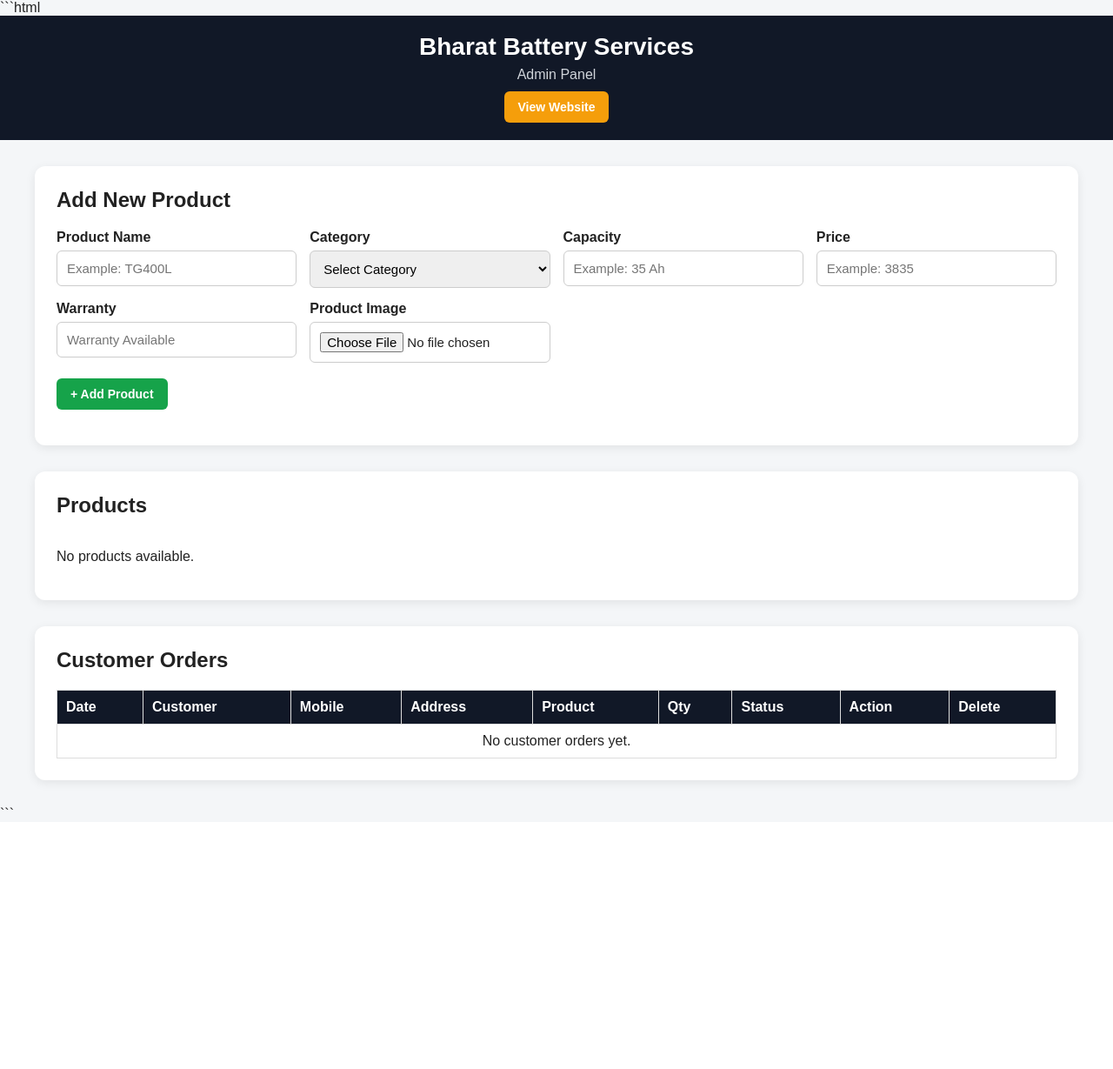
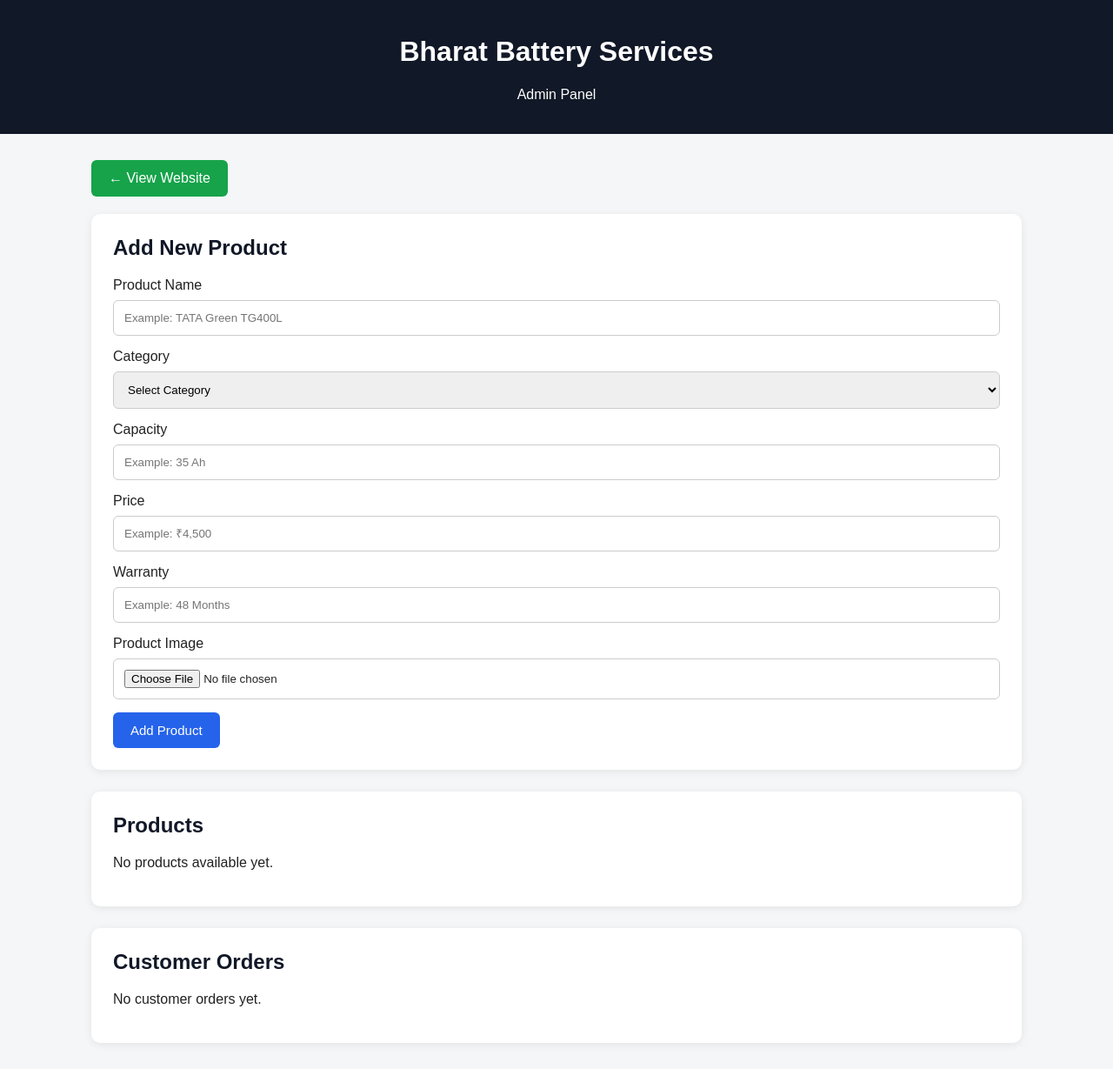
Before and after one commit to 7002694576/Bharat-Battery-Services, a Flask app: template templates/admin.html in a window 1280 px wide. Shown: the whole page at 87% size. Before the commit the page ends 931 px from the top, so only its background shows below. Run offline with Flask 3, Linux system fonts and the light colour scheme; the template is opened without the code that fills it, so the values that code supplies are empty.

Commit message:
admin.html

````diff
--- a/templates/admin.html
+++ b/templates/admin.html
@@ -1,7 +1,5 @@
-```html
 <!DOCTYPE html>
 <html lang="en">
-
 <head>
     <meta charset="UTF-8">
     <meta name="viewport" content="width=device-width, initial-scale=1.0">
@@ -9,7 +7,6 @@
     <title>Admin - Bharat Battery Services</title>
 
     <style>
-
         * {
             box-sizing: border-box;
         }
@@ -21,145 +18,124 @@
             color: #222;
         }
 
-        header {
+        .header {
             background: #111827;
             color: white;
             padding: 20px;
             text-align: center;
         }
 
-        header h1 {
-            margin: 0;
-            font-size: 28px;
+        .container {
+            max-width: 1100px;
+            margin: 30px auto;
+            padding: 0 15px;
         }
 
-        header p {
-            margin: 7px 0 0;
-            color: #d1d5db;
+        .card {
+            background: white;
+            padding: 25px;
+            margin-bottom: 25px;
+            border-radius: 10px;
+            box-shadow: 0 2px 10px rgba(0,0,0,0.08);
         }
 
-        .container {
-            width: 95%;
-            max-width: 1200px;
-            margin: 30px auto;
-        }
-
-        .section {
-            background: white;
-            padding: 25px;
-            margin-bottom: 30px;
-            border-radius: 12px;
-            box-shadow: 0 3px 12px rgba(0,0,0,0.08);
-        }
-
-        .section h2 {
+        h2 {
             margin-top: 0;
-            margin-bottom: 20px;
-        }
-
-        .form-grid {
-            display: grid;
-            grid-template-columns: repeat(auto-fit, minmax(220px, 1fr));
-            gap: 15px;
-        }
-
-        label {
-            display: block;
-            font-weight: bold;
-            margin-bottom: 6px;
+            color: #111827;
         }
 
         input,
         select {
             width: 100%;
-            padding: 11px;
+            padding: 12px;
+            margin: 8px 0 15px;
             border: 1px solid #ccc;
             border-radius: 6px;
+        }
+
+        button {
+            background: #2563eb;
+            color: white;
+            border: none;
+            padding: 12px 20px;
+            border-radius: 6px;
+            cursor: pointer;
             font-size: 15px;
         }
 
-        .full {
-            grid-column: 1 / -1;
+        button:hover {
+            background: #1d4ed8;
         }
 
-        button,
-        .btn {
-            display: inline-block;
-            border: none;
-            border-radius: 6px;
-            padding: 10px 16px;
-            font-size: 14px;
-            font-weight: bold;
-            cursor: pointer;
-            text-decoration: none;
-        }
-
-        .add-btn {
-            background: #16a34a;
-            color: white;
-            margin-top: 18px;
-        }
-
-        .edit-btn {
-            background: #2563eb;
-            color: white;
-        }
-
-        .delete-btn {
-            background: #dc2626;
-            color: white;
-        }
-
-        .home-btn {
-            background: #f59e0b;
-            color: white;
-            margin-top: 10px;
-        }
-
-        .products {
+        .product-grid {
             display: grid;
-            grid-template-columns: repeat(auto-fit, minmax(230px, 1fr));
+            grid-template-columns: repeat(auto-fit, minmax(220px, 1fr));
             gap: 20px;
         }
 
         .product {
             border: 1px solid #ddd;
-            border-radius: 10px;
+            border-radius: 8px;
             padding: 15px;
-            text-align: center;
+            background: #fff;
         }
 
         .product img {
             width: 100%;
-            height: 160px;
+            height: 180px;
             object-fit: contain;
+            border-radius: 6px;
+            background: #f8f8f8;
         }
 
         .product h3 {
-            margin: 10px 0;
+            margin-bottom: 8px;
         }
 
         .product p {
             margin: 6px 0;
-            color: #555;
         }
 
         .actions {
             margin-top: 15px;
             display: flex;
-            justify-content: center;
-            gap: 8px;
-            flex-wrap: wrap;
+            gap: 10px;
         }
 
-        .orders-wrapper {
-            overflow-x: auto;
+        .edit {
+            background: #f59e0b;
+        }
+
+        .edit:hover {
+            background: #d97706;
+        }
+
+        .delete {
+            background: #dc2626;
+        }
+
+        .delete:hover {
+            background: #b91c1c;
+        }
+
+        .website-btn {
+            display: inline-block;
+            background: #16a34a;
+            color: white;
+            text-decoration: none;
+            padding: 12px 20px;
+            border-radius: 6px;
+            margin-bottom: 20px;
+        }
+
+        .website-btn:hover {
+            background: #15803d;
         }
 
         table {
             width: 100%;
             border-collapse: collapse;
-            min-width: 800px;
+            margin-top: 15px;
         }
 
         th,
@@ -170,113 +146,65 @@
         }
 
         th {
-            background: #111827;
-            color: white;
-        }
-
-        tr:nth-child(even) {
-            background: #f9fafb;
+            background: #f3f4f6;
         }
 
         .status-form {
             display: flex;
-            gap: 7px;
-            align-items: center;
+            gap: 5px;
         }
 
         .status-form select {
-            min-width: 130px;
+            margin: 0;
         }
 
-        .update-btn {
-            background: #2563eb;
-            color: white;
+        @media (max-width: 700px) {
+            table {
+                font-size: 13px;
             }
 
-        @media (max-width: 600px) {
-
-            header h1 {
-                font-size: 22px;
+            .status-form {
+                display: block;
             }
-
-            .container {
-                width: 94%;
         }
-
-            .section {
-                padding: 18px;
-            }
-
-        }
-
     </style>
-
 </head>
 
 <body>
 
-
-<header>
-
+<div class="header">
     <h1>Bharat Battery Services</h1>
-
     <p>Admin Panel</p>
-
-    <a
-        href="{{ url_for('home') }}"
-        class="btn home-btn"
-    >
-        View Website
-    </a>
-
-</header>
-
+</div>
 
 <div class="container">
 
+    <a class="website-btn" href="{{ url_for('home') }}">
+        ← View Website
+    </a>
 
-    <!-- =====================================================
-         ADD PRODUCT
-    ====================================================== -->
 
-    <div class="section">
+    <!-- ADD PRODUCT -->
+
+    <div class="card">
 
         <h2>Add New Product</h2>
 
-        <form
-            action="{{ url_for('add_product') }}"
+        <form action="{{ url_for('add_product') }}"
               method="POST"
-            enctype="multipart/form-data"
-        >
+              enctype="multipart/form-data">
 
-            <div class="form-grid">
-
-                <div>
-
-                    <label>
-                        Product Name
-                    </label>
-
+            <label>Product Name</label>
             <input
                 type="text"
                 name="name"
-                        placeholder="Example: TG400L"
+                placeholder="Example: TATA Green TG400L"
                 required
             >
 
-                </div>
+            <label>Category</label>
 
-
-                <div>
-
-                    <label>
-                        Category
-                    </label>
-
-                    <select
-                        name="category"
-                        required
-                    >
+            <select name="category" required>
 
                 <option value="">
                     Select Category
@@ -287,7 +215,7 @@
                 </option>
 
                 <option value="Two-Wheeler">
-                            Two-Wheeler
+                    Two-Wheeler Battery
                 </option>
 
                 <option value="Inverter Battery">
@@ -300,61 +228,35 @@
 
             </select>
 
-                </div>
 
-
-                <div>
-
-                    <label>
-                        Capacity
-                    </label>
+            <label>Capacity</label>
 
             <input
                 type="text"
                 name="capacity"
                 placeholder="Example: 35 Ah"
-                        required
             >
 
-                </div>
 
-
-                <div>
-
-                    <label>
-                        Price
-                    </label>
+            <label>Price</label>
 
             <input
                 type="text"
                 name="price"
-                        placeholder="Example: 3835"
-                        required
+                placeholder="Example: ₹4,500"
             >
 
-                </div>
 
-
-                <div>
-
-                    <label>
-                        Warranty
-                    </label>
+            <label>Warranty</label>
 
             <input
                 type="text"
                 name="warranty"
-                        placeholder="Warranty Available"
+                placeholder="Example: 48 Months"
             >
 
-                </div>
 
-
-                <div>
-
-                    <label>
-                        Product Image
-                    </label>
+            <label>Product Image</label>
 
             <input
                 type="file"
@@ -362,16 +264,9 @@
                 accept="image/*"
             >
 
-                </div>
 
-            </div>
-
-
-            <button
-                type="submit"
-                class="add-btn"
-            >
-                + Add Product
+            <button type="submit">
+                Add Product
             </button>
 
         </form>
@@ -379,15 +274,15 @@
     </div>
 
 
-    <!-- =====================================================
-         PRODUCTS
-    ====================================================== -->
+    <!-- PRODUCTS -->
 
-    <div class="section">
+    <div class="card">
 
         <h2>Products</h2>
 
-        <div class="products">
+        {% if products %}
+
+        <div class="product-grid">
 
             {% for product in products %}
 
@@ -400,6 +295,13 @@
                         alt="{{ product.name }}"
                     >
 
+                {% else %}
+
+                    <img
+                        src="{{ url_for('static', filename='tg400l.png') }}"
+                        alt="{{ product.name }}"
+                    >
+
                 {% endif %}
 
 
@@ -407,137 +309,92 @@
                     {{ product.name }}
                 </h3>
 
-
                 <p>
                     <strong>Category:</strong>
                     {{ product.category }}
                 </p>
-
 
                 <p>
                     <strong>Capacity:</strong>
                     {{ product.capacity }}
                 </p>
 
+                <p>
+                    <strong>Price:</strong>
+                    {{ product.price }}
+                </p>
 
                 <p>
-                    <strong>Price:</strong>
-
-                    {% if "Contact" in product.price %}
-                        {{ product.price }}
-                    {% else %}
-                        ₹{{ product.price }}
-                    {% endif %}
-
-                </p>
-
-
-                <p>
+                    <strong>Warranty:</strong>
                     {{ product.warranty }}
                 </p>
 
 
                 <div class="actions">
 
-                    <a
-                        href="{{ url_for('edit_product', product_id=product._id) }}"
-                        class="btn edit-btn"
-                    >
+                    <a href="{{ url_for('edit_product', product_id=product._id) }}">
+                        <button class="edit" type="button">
                             Edit
+                        </button>
                     </a>
-
 
                     <a
                         href="{{ url_for('delete_product', product_id=product._id) }}"
-                        class="btn delete-btn"
-                        onclick="return confirm('Delete this product?');"
+                        onclick="return confirm('Are you sure you want to delete this product?');"
                     >
+                        <button class="delete" type="button">
                             Delete
+                        </button>
                     </a>
 
                 </div>
 
             </div>
 
-            {% else %}
-
-            <p>
-                No products available.
-            </p>
-
             {% endfor %}
 
         </div>
 
+        {% else %}
+
+            <p>
+                No products available yet.
+            </p>
+
+        {% endif %}
+
     </div>
 
 
-    <!-- =====================================================
-         ORDERS
-    ====================================================== -->
+    <!-- ORDERS -->
 
-    <div class="section">
+    <div class="card">
 
         <h2>Customer Orders</h2>
 
-        <div class="orders-wrapper">
+        {% if orders %}
 
         <table>
 
             <thead>
 
                 <tr>
-
-                        <th>
-                            Date
-                        </th>
-
-                        <th>
-                            Customer
-                        </th>
-
-                        <th>
-                            Mobile
-                        </th>
-
-                        <th>
-                            Address
-                        </th>
-
-                        <th>
-                            Product
-                        </th>
-
-                        <th>
-                            Qty
-                        </th>
-
-                        <th>
-                            Status
-                        </th>
-
-                        <th>
-                            Action
-                        </th>
-
-                        <th>
-                            Delete
-                        </th>
-
+                    <th>Customer</th>
+                    <th>Mobile</th>
+                    <th>Address</th>
+                    <th>Product</th>
+                    <th>Qty</th>
+                    <th>Status</th>
+                    <th>Action</th>
                 </tr>
 
             </thead>
-
 
             <tbody>
 
                 {% for order in orders %}
 
                 <tr>
-
-                        <td>
-                            {{ order.created_at.strftime('%d-%m-%Y %H:%M') if order.created_at else '' }}
-                        </td>
 
                     <td>
                         {{ order.customer_name }}
@@ -560,15 +417,11 @@
                     </td>
 
                     <td>
-                            {{ order.status }}
-                        </td>
-
-                        <td>
 
                         <form
+                            class="status-form"
                             action="{{ url_for('update_order', order_id=order._id) }}"
                             method="POST"
-                                class="status-form"
                         >
 
                             <select name="status">
@@ -603,11 +456,7 @@
 
                             </select>
 
-
-                                <button
-                                    type="submit"
-                                    class="btn update-btn"
-                                >
+                            <button type="submit">
                                 Update
                             </button>
 
@@ -615,30 +464,22 @@
 
                     </td>
 
-
                     <td>
 
                         <a
                             href="{{ url_for('delete_order', order_id=order._id) }}"
-                                class="btn delete-btn"
                             onclick="return confirm('Delete this order?');"
                         >
+
+                            <button
+                                type="button"
+                                class="delete"
+                            >
                                 Delete
+                            </button>
+
                         </a>
 
-                        </td>
-
-                    </tr>
-
-                    {% else %}
-
-                    <tr>
-
-                        <td
-                            colspan="9"
-                            style="text-align:center;"
-                        >
-                            No customer orders yet.
                     </td>
 
                 </tr>
@@ -649,14 +490,17 @@
 
         </table>
 
+        {% else %}
+
+            <p>
+                No customer orders yet.
+            </p>
+
+        {% endif %}
+
     </div>
 
 </div>
 
-
-</div>
-
-
 </body>
 </html>
-```
````
Lines whose indentation alone changed are shown as unchanged.
